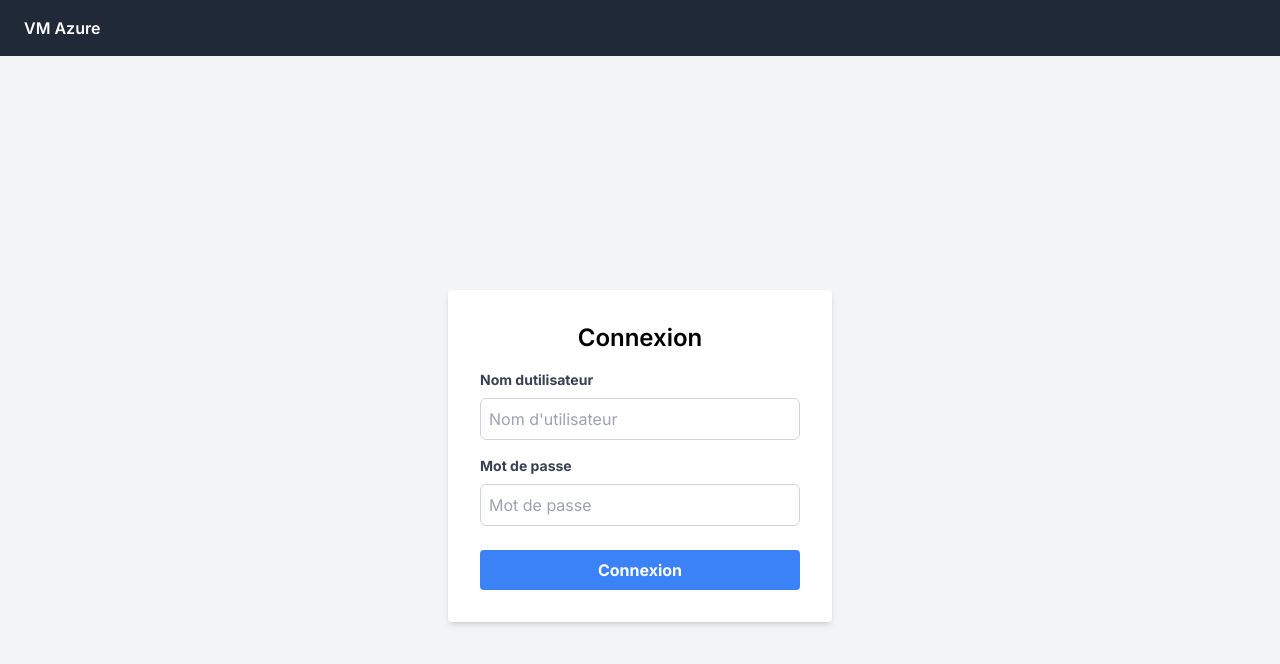
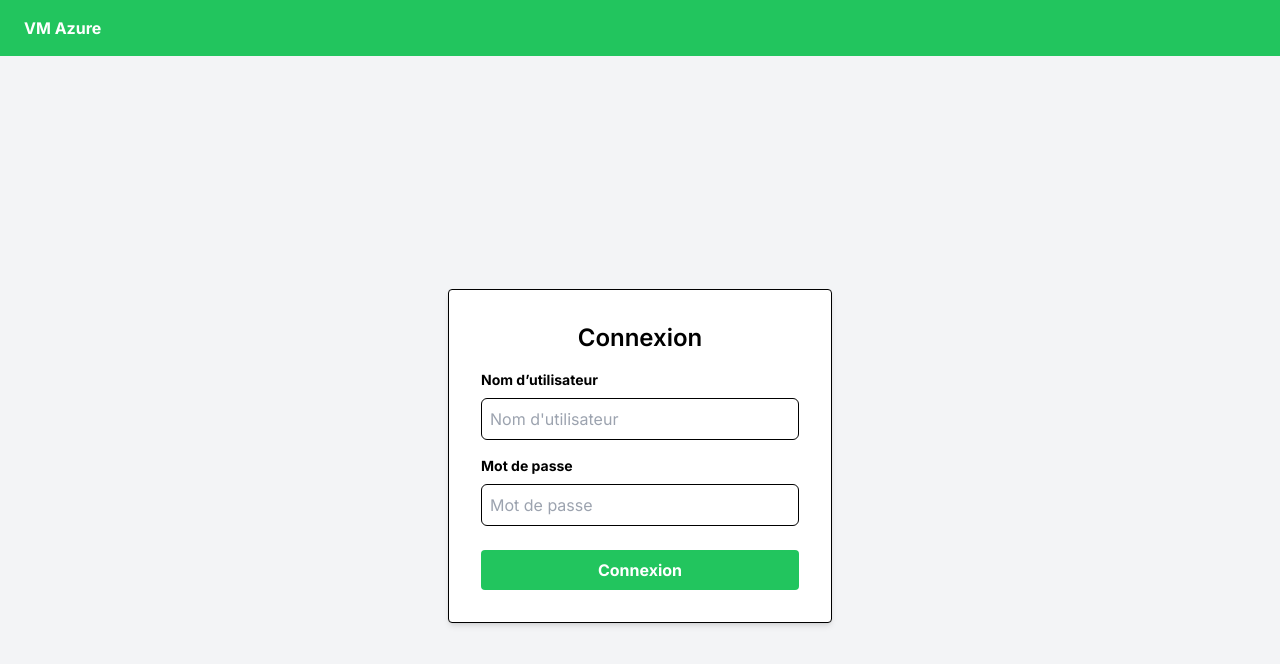
Before and after one commit to LouisLagrange1/VM_Azur_Next, a Next.js app: page / in a window 1280 px wide. Shown: the top 664 px of the page. Built offline with nearby package versions, Linux system fonts and the light colour scheme.

Commit message:
redirect to dashboard + css

```diff
--- a/src/app/Layout/NavBar.jsx
+++ b/src/app/Layout/NavBar.jsx
@@ -3,11 +3,11 @@ import Link from "next/link";
 const Navbar = () => {
   return (
     <>
-      <div className=" px-6 py-4 bg-gray-800">
+      <div className=" px-6 py-4 bg-green-500">
         <div className="flex items-center justify-between">
           <div>
             <Link href="/">
-              <span className="text-white font-semibold">VM Azure</span>
+              <span className="text-white font-bold">VM Azure</span>
             </Link>
           </div>
         </div>
--- /dev/null
+++ b/src/app/dashboard/page.js
@@ -0,0 +1,9 @@
+import React from "react";
+
+export default function Dashboard() {
+  return (
+    <div>
+      <h1>Tableau de bord de l&rsquo;utilisateur</h1>
+    </div>
+  );
+}
--- a/src/app/page.js
+++ b/src/app/page.js
@@ -1,31 +1,60 @@
-import Navbar from "./Layout/NavBar";
+"use client";
+import React, { useState } from "react";
+import { users } from "./Users/users"; // Importez le tableau users
+import { redirect } from "next/navigation";
 
 export default function Home() {
+  const [username, setUsername] = useState("");
+  const [password, setPassword] = useState("");
+  const [error, setError] = useState("");
+
+  const handleSubmit = async () => {
+    const user = users.find(
+      (u) => u.name === username && u.password === password
+    );
+    if (user) {
+      // Authentification réussie
+      console.log("Authentification réussie !");
+      setError("");
+
+      redirect("/dashboard");
+      // Effectuez ici une action appropriée (par exemple, rediriger l'utilisateur)
+    } else {
+      setError("Nom d'utilisateur ou mot de passe incorrect");
+    }
+  };
+
   return (
     <>
       <div className="bg-gray-100 h-screen flex flex-col justify-center items-center">
-        <div className="bg-white p-8 rounded shadow-md w-96">
-          <h2 className="text-2xl font-semibold mb-4 text-center">Connexion</h2>
-          <form>
+        <div className="bg-white p-8 rounded shadow-md w-96 border border-black">
+          <h2 className="text-2xl font-semibold mb-4 text-center text-black">
+            Connexion
+          </h2>
+          <form action={handleSubmit}>
+            {" "}
+            {/* Ajoutez handleSubmit comme gestionnaire de soumission */}
             <div className="mb-4">
               <label
                 htmlFor="login"
-                className="block text-gray-700 text-sm font-bold mb-2"
+                className="block text-black text-sm font-bold mb-2"
               >
-                Nom dutilisateur
+                Nom d&rsquo;utilisateur
               </label>
               <input
                 type="text"
                 id="login"
                 name="login"
-                className="border border-gray-300 rounded-md p-2 w-full focus:outline-none focus:ring focus:border-blue-500"
+                value={username}
+                onChange={(e) => setUsername(e.target.value)}
+                className="border border-black rounded-md p-2 w-full  focus:outline-none"
                 placeholder="Nom d'utilisateur"
               />
             </div>
             <div className="mb-6">
               <label
                 htmlFor="password"
-                className="block text-gray-700 text-sm font-bold mb-2"
+                className="block text-black text-sm font-bold mb-2"
               >
                 Mot de passe
               </label>
@@ -33,14 +62,17 @@ export default function Home() {
                 type="password"
                 id="password"
                 name="password"
-                className="border border-gray-300 rounded-md p-2 w-full focus:outline-none focus:ring focus:border-blue-500"
+                value={password}
+                onChange={(e) => setPassword(e.target.value)}
+                className="border border-black rounded-md p-2 w-full  focus:outline-none"
                 placeholder="Mot de passe"
               />
             </div>
+            {error && <div className="text-red-500 mb-4">{error}</div>}
             <div className="flex justify-center">
               <button
                 type="submit"
-                className="bg-blue-500 hover:bg-blue-600 text-white font-bold py-2 px-4 rounded w-full  focus:outline-none focus:ring focus:border-blue-500"
+                className="bg-green-500 hover:bg-green-600 text-white font-bold py-2 px-4 rounded w-full   focus:outline-none"
               >
                 Connexion
               </button>
```
